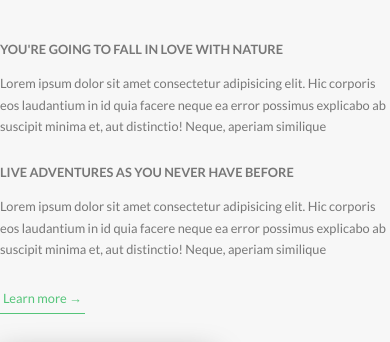
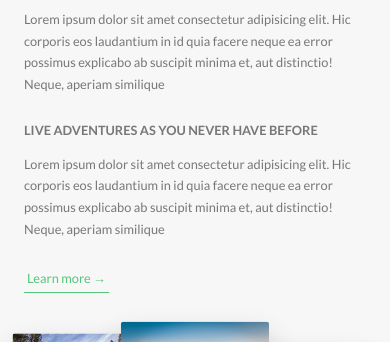
Before and after one commit to Yash0605/Natours, a website: page index.html in a window 390 px wide. Shown: the part 926-1268 px from the top of the page. Drawn offline with Linux system fonts and the light colour scheme.

Commit message:
Added changes for responsive design

```diff
--- a/sass/base/_utilities.scss
+++ b/sass/base/_utilities.scss
@@ -4,10 +4,18 @@
 
 .u-margin-bottom-big{
     margin-bottom: 8rem !important;
+
+    @include respond(tab-por) {
+        margin-bottom: 5rem !important;
+    }
 }
 
 .u-margin-bottom-medium{
     margin-bottom: 4rem !important;
+
+    @include respond(tab-por) {
+        margin-bottom: 3rem !important;
+    }
 }
 
 .u-margin-bottom-small{
--- a/sass/components/_composition.scss
+++ b/sass/components/_composition.scss
@@ -9,19 +9,43 @@
     transition: all 0.2s;
     outline-offset: 2rem;
 
+    @include respond(tab-por) {
+      float: left;
+      position: relative;
+      box-shadow: 0 1.5rem 3rem rgba($color: #000000, $alpha: 0.2);
+      width: 33.3333333%;
+    }
+
     &_p1 {
       left: 0;
       top: -2rem;
+
+      @include respond(tab-por) {
+        top: 0;
+        transform: scale(1.2);
+      }
     }
 
     &_p2 {
       right: 0;
       top: 2rem;
+
+      @include respond(tab-por) {
+        top: -1rem;
+        transform: scale(1.3);
+        z-index: 100;
+      }
     }
 
     &_p3 {
       left: 20%;
       top: 10rem;
+
+      @include respond(tab-por) {
+        top: 1rem;
+        left: 0;
+        transform: scale(1.1);
+      }
     }
 
     &:hover {
--- a/sass/components/_feature_box.scss
+++ b/sass/components/_feature_box.scss
@@ -7,6 +7,10 @@
     box-shadow: 0 1.5rem 4rem rgba($color-black, 0.15) ;
     transition: all 0.2s;
 
+    @include respond(tab-por) {
+        padding: 2rem;
+    }
+
     &__icon {
         font-size: 6rem;
         margin-bottom: .5rem;
@@ -14,6 +18,10 @@
         background: linear-gradient(to right, $color-primary-light, $color-primary-dark);
         color: transparent;
         -webkit-background-clip: text;
+
+        @include respond(tab-por) {
+            margin-bottom: 0;
+        }
     }
 
     &:hover{
--- a/sass/layout/_footer.scss
+++ b/sass/layout/_footer.scss
@@ -3,9 +3,17 @@
     padding: 10rem 0;
     font-size : 1.4rem;
 
+    @include respond(tab-por) {
+        padding: 8rem 0;
+    }
+
     &_logo-box {
         text-align: center;
         margin-bottom: 8rem;
+
+        @include respond(tab-por) {
+            margin-bottom: 6rem;
+        }
     }
 
     &_logo {
@@ -17,6 +25,11 @@
         border-top: 1px solid $color-grey-light-1;
         padding-top: 2rem;
         display: inline-block;
+
+        @include respond(tab-por) {
+            width:100%;
+            text-align: center;
+        }
     }
 
     &_list {
@@ -57,5 +70,10 @@
         width: 80%;
         float: right;
         color: $color-grey-light-1;
+
+        @include respond(tab-por) {
+            width:100%;
+            float: none;
+        }
     }
 }
--- a/sass/layout/_grid.scss
+++ b/sass/layout/_grid.scss
@@ -5,11 +5,15 @@
 
     &:not(:last-child) {
         margin-bottom: $vertical-gutters;
+
+        @include respond(tab-por) {
+            margin-bottom: $vertical-gutters-small;
+        }
     }
 
     @include respond(tab-por) {
-        margin-bottom: $vertical-gutters-small;
         max-width: 50rem;
+        padding: 0 3rem;
     }
 
     @include clearfix;
--- a/sass/pages/_home.scss
+++ b/sass/pages/_home.scss
@@ -2,6 +2,10 @@
     background-color: $color-grey-light-1;
     padding: 25rem 0;
     margin-top: -20vh; //since the header is 95vh and polygon for clip path is 75vh this leaves 20 vh space which needs to be covered by the about section
+
+    @include respond(tab-por) {
+        padding: 20rem 0;
+    }
 }
 
 .section-features {
@@ -19,17 +23,29 @@
     & > * {
         transform: skewY(7deg);
     }
+
+    @include respond(tab-por) {
+        padding: 10rem 0;
+    }
 }
 
 .section-tours {
     background-color: $color-grey-light-1;
     padding: 25rem 0 15rem 0;
     margin-top: -7rem;
+
+    @include respond(tab-por) {
+        padding: 20rem 0 10rem 0;
+    }
 }
 
 .section-stories {
     position: relative;
     padding: 15rem 0;
+
+    @include respond(tab-por) {
+        padding: 10rem 0;
+    }
 }
 
 .section-book {
@@ -39,6 +55,10 @@
         $color-primary-light,
         $color-primary-dark
     );
+
+    @include respond(tab-por) {
+        padding: 10rem 0;
+    }
 }
 
 .book {
```
Also changed, not shown: css/style.css.
